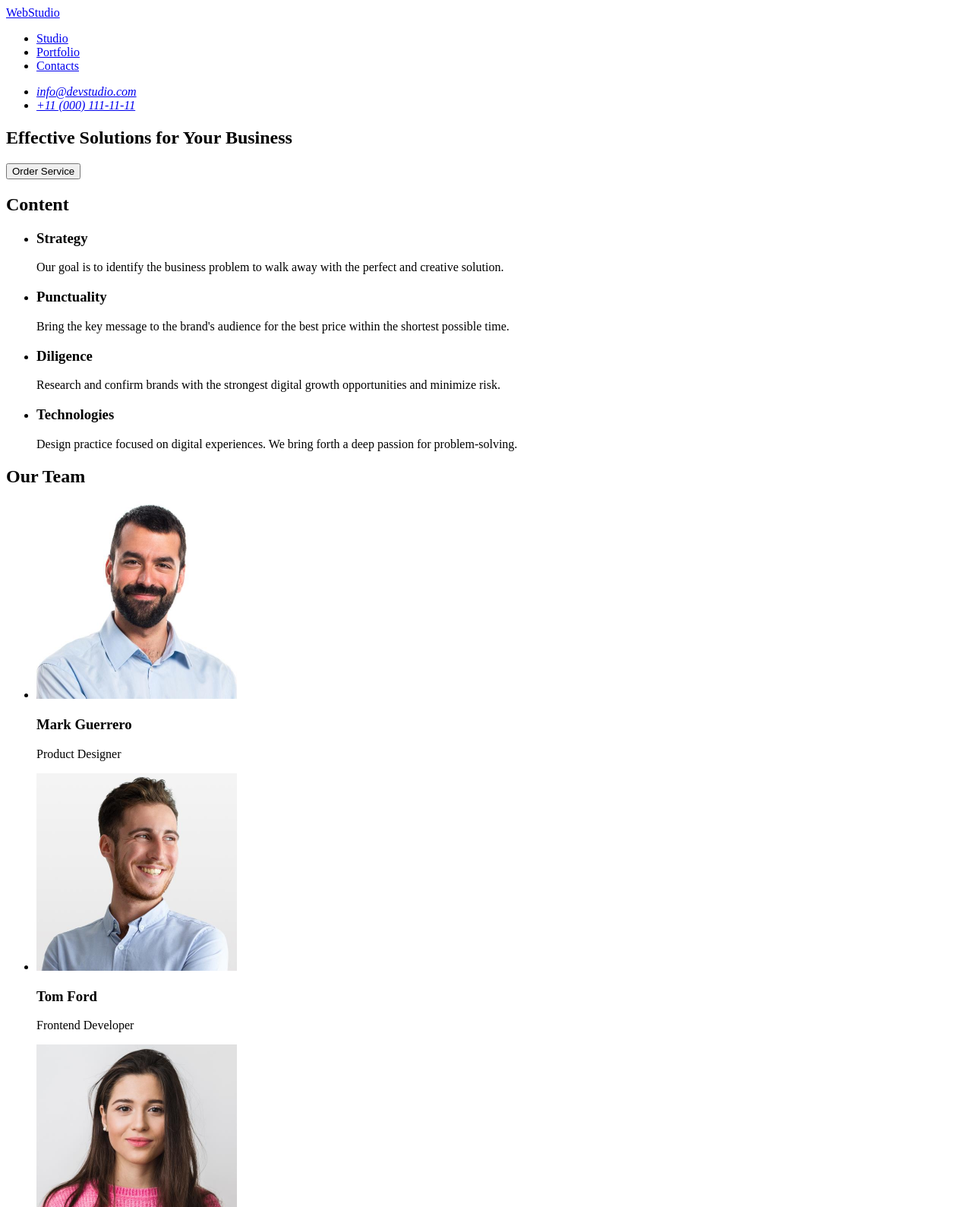
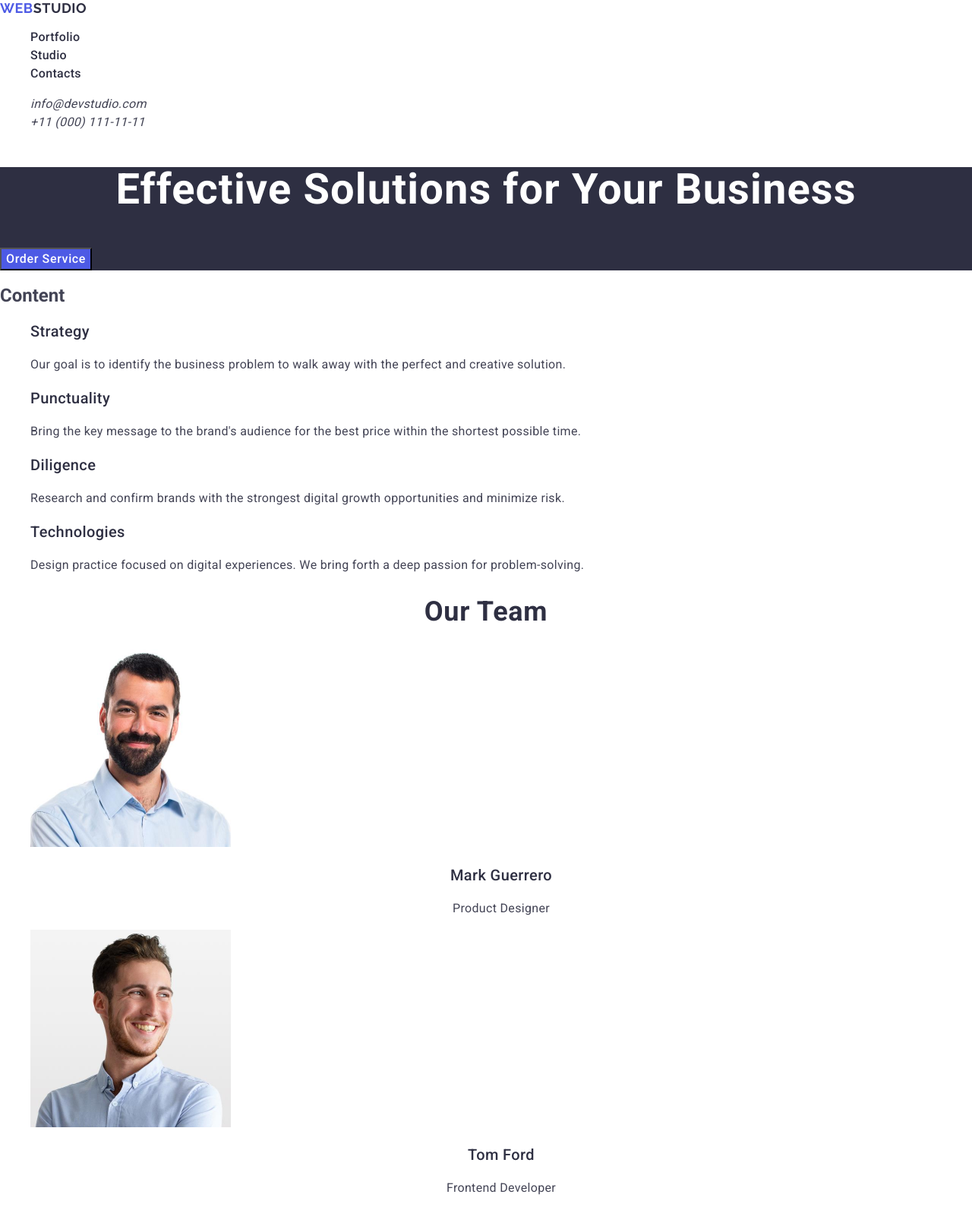
Before and after one commit to ArtemNyow/goit-markup-hw-02, a plain HTML site: page index.html in a window 1280 px wide. Shown: the top 1589 px of the page at 76% size. Drawn offline with nearby package versions, Linux system fonts and the light colour scheme.

Commit message:
add new section and css

```diff
--- a/css/style.css
+++ b/css/style.css
@@ -0,0 +1,235 @@
+body {
+    font-family: "Roboto", sans-serif;
+    background-color: #fff;
+    color: #434455;
+    font-size: 16px;
+}
+
+a {
+    text-decoration: none;
+}
+
+ul,
+ol {
+    list-style-type: none;
+}
+
+button {
+    cursor: pointer;
+    font-family: "Roboto", sans-serif;
+}
+
+/* #region header */
+.logo-header {
+
+    color: #2e2f42;
+}
+
+.logo {
+    font-family: "Raleway", sans-serif;
+    font-weight: 700;
+    font-size: 18px;
+
+    line-height: 1.16667;
+    letter-spacing: 0.03em;
+    text-transform: uppercase;
+    color: #4d5ae5;
+}
+
+.nav-header {}
+
+.logo-web {}
+
+.header-nav-list {}
+
+.nav-header-item {}
+
+.item-nav-link {
+
+    font-weight: 500;
+    font-size: 16px;
+
+
+    line-height: 1.5;
+    letter-spacing: 0.02em;
+    color: #2e2f42;
+}
+
+.item-nav-link:hover,
+.item-nav-link:focus {
+    color: #404bbf;
+}
+
+.header-addr-item {
+    font-weight: 400;
+    font-size: 16px;
+
+    line-height: 1.5;
+    letter-spacing: 0.02em;
+    color: #434455;
+}
+
+.header-addr-item:hover,
+.header-addr-item:focus {
+    color: #404bbf;
+}
+
+/* #endregion header  */
+
+/* #region Hero */
+
+.hero {
+    background-color: #2e2f42;
+}
+
+.hero-title {
+    font-weight: 700;
+    font-size: 56px;
+
+
+    line-height: 1.07;
+    letter-spacing: 0.02em;
+    text-align: center;
+    color: #fff;
+}
+
+.hero-btn {
+    font-weight: 500;
+    font-size: 16px;
+    line-height: 1.5;
+    letter-spacing: 0.04em;
+    color: #fff;
+    background-color: #4d5ae5;
+}
+
+.hero-btn:hover,
+.hero-btn:focus {
+    color: #fff;
+    background-color: #404bbf
+}
+
+
+/* #endregion Hero  */
+
+/* #region Content */
+
+.content {}
+
+.title-content {}
+
+.content-list {}
+
+.content-list-item {}
+
+.content-item-title {
+    font-weight: 500;
+    font-size: 20px;
+    line-height: 1.2;
+    letter-spacing: 0.02em;
+    color: #2e2f42;
+}
+
+.content-item-text {
+    font-weight: 400;
+    font-size: 16px;
+    line-height: 1.5;
+    letter-spacing: 0.02em;
+    color: #434455;
+}
+
+/* #endregion Content */
+/* #region Team */
+.team {}
+
+.team-title {
+    font-weight: 700;
+    font-size: 36px;
+
+
+    line-height: 1.11;
+    letter-spacing: 0.02em;
+    text-align: center;
+    color: #2e2f42;
+}
+
+.team-list {}
+
+.team-list-item {}
+
+.team-item-title {
+    font-weight: 500;
+    font-size: 20px;
+
+    line-height: 1.2;
+    letter-spacing: 0.02em;
+    text-align: center;
+    color: #2e2f42;
+}
+
+.team-item-text {
+    font-weight: 400;
+    font-size: 16px;
+    line-height: 1.5;
+    letter-spacing: 0.02em;
+    text-align: center;
+    color: #434455;
+}
+
+/* #endregion Team */
+/* #region Portfolio */
+.portfolio {}
+
+.title-portfolio {
+    font-weight: 700;
+    font-size: 36px;
+    line-height: 1.11;
+    letter-spacing: 0.02em;
+    text-align: center;
+    color: #2e2f42;
+}
+
+.portfolio-list {}
+
+.portfolio-list-item {}
+
+.portfolio-item-title {
+    font-weight: 500;
+    font-size: 20px;
+    line-height: 1.2;
+    letter-spacing: 0.02em;
+    color: #2e2f42;
+}
+
+.portfolio-item-text {
+    font-weight: 400;
+    font-size: 16px;
+    line-height: 1.5;
+    letter-spacing: 0.02em;
+    color: #434455;
+}
+
+/* #endregion Portfolio */
+.footer-section {
+    background-color: #2e2f42;
+
+}
+
+.logo-footer {
+    font-family: "Raleway", sans-serif;
+    font-weight: 700;
+    font-size: 18px;
+
+    line-height: 1.16667;
+    letter-spacing: 0.03em;
+    text-transform: uppercase;
+    color: #f4f4fd;
+}
+
+.footer-text {
+
+    font-weight: 400;
+    font-size: 16px;
+    line-height: 1.5;
+    letter-spacing: 0.02em;
+    color: #f4f4fd;
+}
--- a/index.html
+++ b/index.html
@@ -3,154 +3,189 @@
   <head>
     <meta charset="UTF-8" />
     <meta name="viewport" content="width=device-width, initial-scale=1.0" />
+    <link
+      rel="stylesheet"
+      href="https://cdnjs.cloudflare.com/ajax/libs/modern-normalize/3.0.1/modern-normalize.min.css"
+      integrity="sha512-q6WgHqiHlKyOqslT/lgBgodhd03Wp4BEqKeW6nNtlOY4quzyG3VoQKFrieaCeSnuVseNKRGpGeDU3qPmabCANg=="
+      crossorigin="anonymous"
+      referrerpolicy="no-referrer"
+    />
+    <link rel="preconnect" href="https://fonts.googleapis.com" />
+    <link rel="preconnect" href="https://fonts.gstatic.com" crossorigin />
+    <link
+      href="https://fonts.googleapis.com/css2?family=Raleway:wght@700&family=Roboto:wght@400;500;700&display=swap"
+      rel="stylesheet"
+    />
+    <link rel="stylesheet" href="./css/style.css" />
     <title>WebStudio</title>
   </head>
   <body>
     <header>
-      <nav>
-        <a href="./index.html">WebStudio</a>
-        <ul>
-          <li><a href="#">Studio</a></li>
-          <li><a href="#">Portfolio</a></li>
-          <li><a href="#">Contacts</a></li>
+      <nav class="nav-header">
+        <a class="logo" href="./index.html"
+          >Web<span class="logo-header">Studio</span></a
+        >
+        <ul class="header-nav-list">
+          <li class="nav-header-item">
+            <a class="item-nav-link" href="#">Portfolio</a>
+          </li>
+          <li class="nav-header-item">
+            <a class="item-nav-link" href="#">Studio</a>
+          </li>
+          <li class="nav-header-item">
+            <a class="item-nav-link" href="#">Contacts</a>
+          </li>
         </ul>
       </nav>
 
-      <address>
-        <ul>
+      <address class="header-addr">
+        <ul class="header-addr-list">
           <li>
-            <a href="mailto:info@devstudio.com">info@devstudio.com</a>
+            <a class="header-addr-item" href="mailto:info@devstudio.com"
+              >info@devstudio.com</a
+            >
           </li>
           <li>
-            <a href="tel:+110001111111">+11 (000) 111-11-11</a>
+            <a class="header-addr-item" href="tel:+110001111111"
+              >+11 (000) 111-11-11</a
+            >
           </li>
         </ul>
       </address>
     </header>
 
     <main>
-      <section>
-        <h1>Effective Solutions for Your Business</h1>
-        <button type="button">Order Service</button>
+      <!-- #region Hero -->
+      <section class="hero">
+        <h1 class="hero-title">Effective Solutions for Your Business</h1>
+        <button class="hero-btn" type="button">Order Service</button>
       </section>
-
-      <section>
-        <h2>Content</h2>
-        <ul>
-          <li>
-            <h3>Strategy</h3>
-            <p>
+      <!-- #endregion Hero -->
+      <!-- #region Content -->
+      <section class="content">
+        <h2 class="title-content">Content</h2>
+        <ul class="content-list">
+          <li class="content-list-item">
+            <h3 class="content-item-title">Strategy</h3>
+            <p class="content-item-text">
               Our goal is to identify the business problem to walk away with the
               perfect and creative solution.
             </p>
           </li>
-          <li>
-            <h3>Punctuality</h3>
-            <p>
+          <li class="content-list-item">
+            <h3 class="content-item-title">Punctuality</h3>
+            <p class="content-item-text">
               Bring the key message to the brand's audience for the best price
               within the shortest possible time.
             </p>
           </li>
-          <li>
-            <h3>Diligence</h3>
-            <p>
+          <li class="content-list-item">
+            <h3 class="content-item-title">Diligence</h3>
+            <p class="content-item-text">
               Research and confirm brands with the strongest digital growth
               opportunities and minimize risk.
             </p>
           </li>
-          <li>
-            <h3>Technologies</h3>
-            <p>
+          <li class="content-list-item">
+            <h3 class="content-item-title">Technologies</h3>
+            <p class="content-item-text">
               Design practice focused on digital experiences. We bring forth a
               deep passion for problem-solving.
             </p>
           </li>
         </ul>
       </section>
-      <section>
-        <h2>Our Team</h2>
-        <ul>
-          <li>
+      <!-- #endregion Content -->
+      <!-- #region Team -->
+      <section class="team">
+        <h2 class="team-title">Our Team</h2>
+        <ul class="team-list">
+          <li class="team-list-item">
             <img
               src="./images/Mark.jpg"
               alt="Mark Avatar"
               width="264"
               height="260"
             />
-            <h3>Mark Guerrero</h3>
-            <p>Product Designer</p>
+            <h3 class="team-item-title">Mark Guerrero</h3>
+            <p class="team-item-text">Product Designer</p>
           </li>
-          <li>
+          <li class="team-list-item">
             <img
               src="./images/Tom.jpg"
               alt="Tom Avatar"
               width="264"
               height="260"
             />
-            <h3>Tom Ford</h3>
-            <p>Frontend Developer</p>
+            <h3 class="team-item-title">Tom Ford</h3>
+            <p class="team-item-text">Frontend Developer</p>
           </li>
-          <li>
+          <li class="team-list-item">
             <img
               src="./images/Camila.jpg"
               alt="Camila Avatar"
               width="264"
               height="260"
             />
-            <h3>Camila Garcia</h3>
-            <p>Marketing</p>
+            <h3 class="team-item-title">Camila Garcia</h3>
+            <p class="team-item-text">Marketing</p>
           </li>
-          <li>
+          <li class="team-list-item">
             <img
               src="./images/Daniel.jpg"
               alt="Daniel Avatar"
               width="264"
               height="260"
             />
-            <h3>Daniel Wilson</h3>
-            <p>UI Designer</p>
+            <h3 class="team-item-title">Daniel Wilson</h3>
+            <p class="team-item-text">UI Designer</p>
           </li>
         </ul>
       </section>
-      <section>
-        <h2>Our Portfolio</h2>
-        <ul>
-          <li>
+      <!-- #endregion Team -->
+      <!-- #region Portfolio -->
+      <section class="portfolio">
+        <h2 class="title-portfolio">Our Portfolio</h2>
+        <ul class="portfolio-list">
+          <li class="portfolio-list-item">
             <img src="./images/banking-app.jpg" alt="banking-app" />
-            <h3>Banking App</h3>
-            <p>App</p>
+            <h3 class="portfolio-item-title">Banking App</h3>
+            <p class="portfolio-item-text">App</p>
           </li>
-          <li>
+          <li class="portfolio-list-item">
             <img src="./images/cashless.jpg" alt="cashless" />
-            <h3>Cashless Payment</h3>
-            <p>Marketing</p>
+            <h3 class="portfolio-item-title">Cashless Payment</h3>
+            <p class="portfolio-item-text">Marketing</p>
           </li>
-          <li>
+          <li class="portfolio-list-item">
             <img src="./images/notebook.jpg" alt="notebook" />
-            <h3>Meditation App</h3>
-            <p>App</p>
+            <h3 class="portfolio-item-title">Meditation App</h3>
+            <p class="portfolio-item-text">App</p>
           </li>
-          <li>
+          <li class="portfolio-list-item">
             <img src="./images/car.jpg" alt="car" />
-            <h3>Taxi Service</h3>
-            <p>Marketing</p>
+            <h3 class="portfolio-item-title">Taxi Service</h3>
+            <p class="portfolio-item-text">Marketing</p>
           </li>
-          <li>
+          <li class="portfolio-list-item">
             <img src="./images/phone.jpg" alt="phone" />
-            <h3>Screen Illustrations</h3>
-            <p>Design</p>
+            <h3 class="portfolio-item-title">Screen Illustrations</h3>
+            <p class="portfolio-item-text">Design</p>
           </li>
-          <li>
+          <li class="portfolio-list-item">
             <img src="./images/girl.jpg" alt="girl" />
-            <h3>Online Courses</h3>
-            <p>Marketing</p>
+            <h3 class="portfolio-item-title">Online Courses</h3>
+            <p class="portfolio-item-text">Marketing</p>
           </li>
         </ul>
       </section>
+      <!-- #endregion Portfolio -->
     </main>
-    <footer>
-      <a href="./index.html">WebStudio</a>
-      <p>
+    <footer class="footer-section">
+      <a class="logo" href="./index.html"
+        >Web<span class="logo-footer">Studio</span></a
+      >
+      <p class="footer-text">
         Increase the flow of customers and sales for your business with digital
         marketing & growth solutions.
       </p>
```
